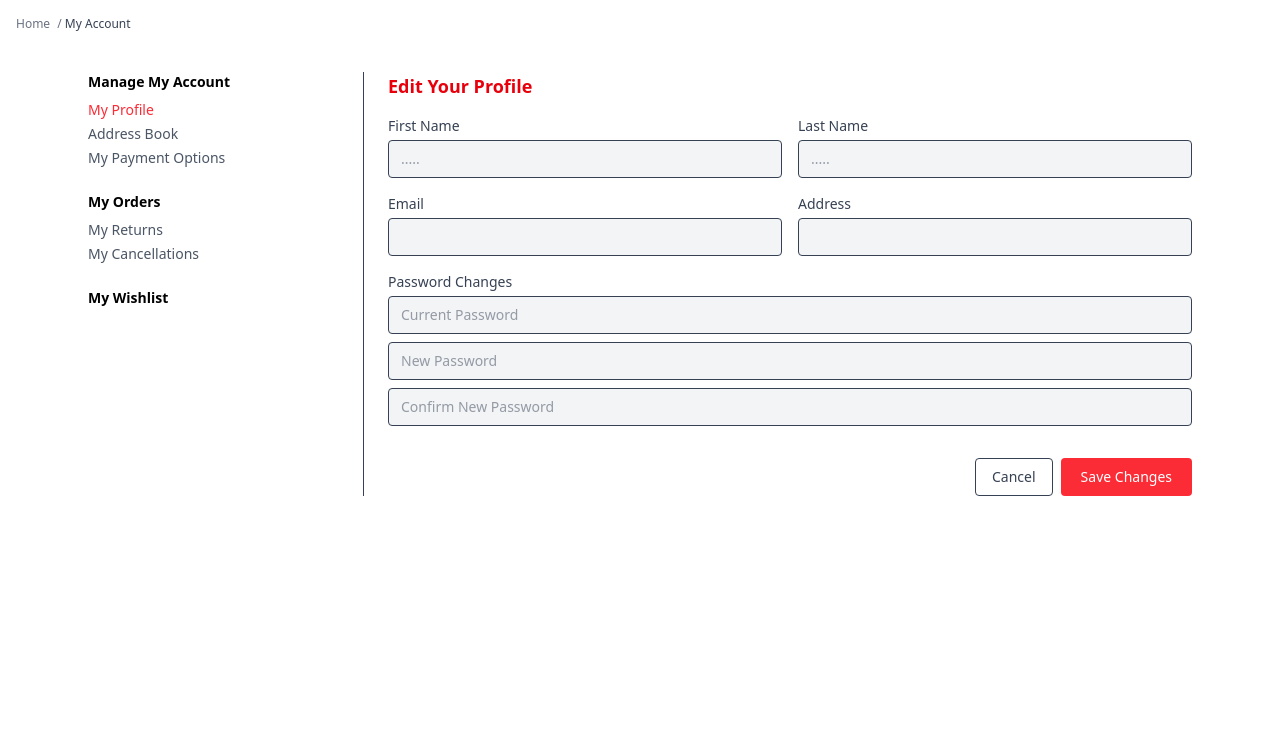
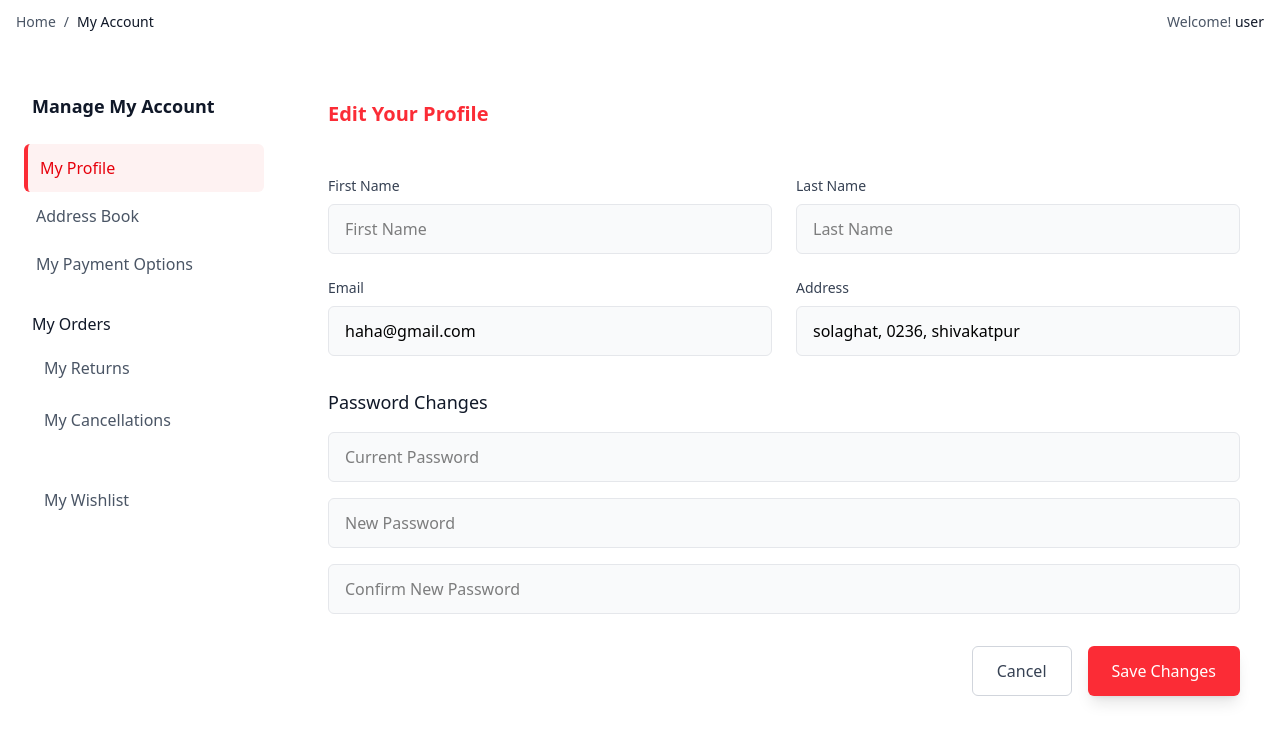
Before and after one commit to sasss77/Doko.com, a React (Vite) app in the folder doko.com/: page /my-account in a window 1280 px wide. Shown: the top 742 px of the page. Built offline with nearby package versions, Linux system fonts and the light colour scheme.

Commit message:
my account page updated

```diff
--- a/doko.com/src/MyAccount.jsx
+++ b/doko.com/src/MyAccount.jsx
@@ -1,110 +1,263 @@
-import React from "react";
+import React, { useState } from 'react';
 
-const MyAccount = () => {
+export default function AccountManagement() {
+  const [formData, setFormData] = useState({
+    firstName: '',
+    lastName: '',
+    email: 'haha@gmail.com',
+    address: 'solaghat, 0236, shivakatpur',
+    currentPassword: '',
+    newPassword: '',
+    confirmPassword: ''
+  });
+
+  const [activeSection, setActiveSection] = useState('profile');
+
+  const handleInputChange = (e) => {
+    setFormData({
+      ...formData,
+      [e.target.name]: e.target.value
+    });
+  };
+
+  const handleSave = () => {
+    console.log('Saving changes...', formData);
+  };
+
+  const handleCancel = () => {
+    setFormData({
+      firstName: '',
+      lastName: '',
+      currentPassword: '',
+      newPassword: '',
+      confirmPassword: ''
+    });
+  };
+
   return (
-    <div className="bg-white font-sans text-sm text-gray-700 min-h-screen">
-      <div className="flex justify-between items-center p-4 text-xs text-gray-500">
-        <nav className="space-x-1">
-          <a href="#" className="hover:underline">Home</a> /
-          <span className="text-gray-700 hover:text-black"> My Account</span>
-        </nav>
+    <div className="min-h-screen bg-white">
+      {/* Header */}
+      <div className="bg-white  px-4 py-3">
+        <div className="max-w-7xl mx-auto flex items-center justify-between">
+          <div className="flex items-center space-x-2 text-sm text-gray-600">
+            <span className="hover:text-gray-900 cursor-pointer transition-colors duration-200">Home</span>
+            <span>/</span>
+            <span className="text-gray-900">My Account</span>
+          </div>
+          <div className="text-sm text-gray-600">
+            Welcome! <span className="text-gray-900 font-medium">user</span>
+          </div>
+        </div>
       </div>
 
-      <div className="flex max-w-6xl mx-auto p-6">
-        <aside className="w-1/4 pr-6 border-r">
-          <div className="mb-6">
-            <h3 className="font-semibold text-black mb-2">Manage My Account</h3>
-            <ul className="space-y-1 text-sm text-gray-600 pr-12">
-              <li className="text-red-500 font-medium">My Profile</li>
-              <li><a href="#" className="hover:text-black">Address Book</a></li>
-              <li><a href="#" className="hover:text-black">My Payment Options</a></li>
-            </ul>
+      <div className="max-w-7xl mx-auto px-4 py-8">
+        <div className="flex flex-col lg:flex-row gap-8">
+          {/* Sidebar */}
+          <div className="lg:w-64 flex-shrink-0">
+            <div className="bg-white   overflow-hidden">
+              <div className="p-4 ">
+                <h2 className="text-lg font-semibold text-gray-900">Manage My Account</h2>
               </div>
-          <div className="mb-6">
-            <h3 className="font-semibold text-black mb-2">My Orders</h3>
-            <ul className="space-y-1 text-sm text-gray-600">
-              <li><a href="#" className="hover:text-black">My Returns</a></li>
-              <li><a href="#" className="hover:text-black">My Cancellations</a></li>
-            </ul>
+
+              <div className="p-2">
+                <div
+                  className={`p-3 rounded-md cursor-pointer transition-all duration-200 ${
+                    activeSection === 'profile'
+                      ? 'bg-red-50 text-red-600 border-l-4 border-red-500'
+                      : 'text-gray-600 hover:bg-gray-50 hover:text-gray-900'
+                  }`}
+                  onClick={() => setActiveSection('profile')}
+                >
+                  My Profile
                 </div>
-          <div>
-            <h3 className="font-semibold text-black mb-2">My Wishlist</h3>
+                <div
+                  className={`p-3 rounded-md cursor-pointer transition-all duration-200 ${
+                    activeSection === 'address'
+                      ? 'bg-red-50 text-red-600 border-l-4 border-red-500'
+                      : 'text-gray-600 hover:bg-gray-50 hover:text-gray-900'
+                  }`}
+                  onClick={() => setActiveSection('address')}
+                >
+                  Address Book
                 </div>
-        </aside>
+                <div
+                  className={`p-3 rounded-md cursor-pointer transition-all duration-200 ${
+                    activeSection === 'payment'
+                      ? 'bg-red-50 text-red-600 border-l-4 border-red-500'
+                      : 'text-gray-600 hover:bg-gray-50 hover:text-gray-900'
+                  }`}
+                  onClick={() => setActiveSection('payment')}
+                >
+                  My Payment Options
+                </div>
+              </div>
 
-        <main className="flex-1 pl-6">
-          <h2 className="text-lg font-semibold text-red-600 mb-4">Edit Your Profile</h2>
+              <div className="p-4  border-gray-200">
+                <h3 className="text-base font-medium text-gray-900 mb-2">My Orders</h3>
+                <div className="space-y-1">
+                  <div
+                    className={`p-3 rounded-md cursor-pointer transition-all duration-200 ${
+                      activeSection === 'returns'
+                        ? 'bg-red-50 text-red-600 border-l-4 border-red-500'
+                        : 'text-gray-600 hover:bg-gray-50 hover:text-gray-900'
+                    }`}
+                    onClick={() => setActiveSection('returns')}
+                  >
+                    My Returns
+                  </div>
+                  <div
+                    className={`p-3 rounded-md cursor-pointer transition-all duration-200 ${
+                      activeSection === 'cancellations'
+                        ? 'bg-red-50 text-red-600 border-l-4 border-red-500'
+                        : 'text-gray-600 hover:bg-gray-50 hover:text-gray-900'
+                    }`}
+                    onClick={() => setActiveSection('cancellations')}
+                  >
+                    My Cancellations
+                  </div>
+                </div>
+              </div>
 
-          <form className="space-y-4">
-            <div className="flex space-x-4">
-              <div className="w-1/2">
-                <label className="block text-gray-700">First Name</label>
+              <div className="p-4   border-gray-200">
+                <div
+                  className={`p-3 rounded-md cursor-pointer transition-all duration-200 ${
+                    activeSection === 'wishlist'
+                      ? 'bg-red-50 text-red-600 border-l-4 border-red-500'
+                      : 'text-gray-600 hover:bg-gray-50 hover:text-gray-900'
+                  }`}
+                  onClick={() => setActiveSection('wishlist')}
+                >
+                  My Wishlist
+                </div>
+              </div>
+            </div>
+          </div>
+
+          {/* Main Content */}
+          <div className="flex-1">
+            <div className="bg-white   ">
+              <div className="p-6 ">
+                <h1 className="text-xl font-semibold text-red-500">Edit Your Profile</h1>
+              </div>
+
+              <div className="p-6">
+                <div className="grid grid-cols-1 md:grid-cols-2 gap-6 mb-8">
+                  {/* First Name */}
+                  <div className="transform transition-all duration-200 focus-within:scale-[1.02]">
+                    <label className="block text-sm font-medium text-gray-700 mb-2">
+                      First Name
+                    </label>
                     <input
                       type="text"
-                  placeholder="....."
-                  className="w-full mt-1 px-3 py-2 border rounded bg-gray-100"
+                      name="firstName"
+                      value={formData.firstName}
+                      onChange={handleInputChange}
+                      className="w-full px-4 py-3 bg-gray-50 border border-gray-200 rounded-md focus:outline-none focus:ring-2 focus:ring-red-500 focus:border-red-500 transition-all duration-200"
+                      placeholder="First Name"
                     />
                   </div>
-              <div className="w-1/2">
-                <label className="block text-gray-700">Last Name</label>
+
+                  {/* Last Name */}
+                  <div className="transform transition-all duration-200 focus-within:scale-[1.02]">
+                    <label className="block text-sm font-medium text-gray-700 mb-2">
+                      Last Name
+                    </label>
                     <input
                       type="text"
-                  placeholder="....."
-                  className="w-full mt-1 px-3 py-2 border rounded bg-gray-100"
+                      name="lastName"
+                      value={formData.lastName}
+                      onChange={handleInputChange}
+                      className="w-full px-4 py-3 bg-gray-50 border border-gray-200 rounded-md focus:outline-none focus:ring-2 focus:ring-red-500 focus:border-red-500 transition-all duration-200"
+                      placeholder="Last Name"
+                    />
+                  </div>
+
+                  {/* Email */}
+                  <div className="transform transition-all duration-200 focus-within:scale-[1.02]">
+                    <label className="block text-sm font-medium text-gray-700 mb-2">
+                      Email
+                    </label>
+                    <input
+                      type="email"
+                      name="email"
+                      value={formData.email}
+                      onChange={handleInputChange}
+                      className="w-full px-4 py-3 bg-gray-50 border border-gray-200 rounded-md focus:outline-none focus:ring-2 focus:ring-red-500 focus:border-red-500 transition-all duration-200"
+                    />
+                  </div>
+
+                  {/* Address */}
+                  <div className="transform transition-all duration-200 focus-within:scale-[1.02]">
+                    <label className="block text-sm font-medium text-gray-700 mb-2">
+                      Address
+                    </label>
+                    <input
+                      type="text"
+                      name="address"
+                      value={formData.address}
+                      onChange={handleInputChange}
+                      className="w-full px-4 py-3 bg-gray-50 border border-gray-200 rounded-md focus:outline-none focus:ring-2 focus:ring-red-500 focus:border-red-500 transition-all duration-200"
                     />
                   </div>
                 </div>
 
-            <div className="flex space-x-4">
-              <div className="w-1/2">
-                <label className="block text-gray-700">Email</label>
+                {/* Password Changes Section */}
+                <div className="mb-8">
+                  <h3 className="text-lg font-medium text-gray-900 mb-4">Password Changes</h3>
+                  <div className="space-y-4">
+                    <div className="transform transition-all duration-200 focus-within:scale-[1.02]">
                       <input
-                  type="email"
-                  className="w-full mt-1 px-3 py-2 border rounded bg-gray-100"
+                        type="password"
+                        name="currentPassword"
+                        value={formData.currentPassword}
+                        onChange={handleInputChange}
+                        placeholder="Current Password"
+                        className="w-full px-4 py-3 bg-gray-50 border border-gray-200 rounded-md focus:outline-none focus:ring-2 focus:ring-red-500 focus:border-red-500 transition-all duration-200"
                       />
                     </div>
-              <div className="w-1/2">
-                <label className="block text-gray-700">Address</label>
+                    <div className="transform transition-all duration-200 focus-within:scale-[1.02]">
                       <input
-                  type="text"
-                  className="w-full mt-1 px-3 py-2 border rounded bg-gray-100"
+                        type="password"
+                        name="newPassword"
+                        value={formData.newPassword}
+                        onChange={handleInputChange}
+                        placeholder="New Password"
+                        className="w-full px-4 py-3 bg-gray-50 border border-gray-200 rounded-md focus:outline-none focus:ring-2 focus:ring-red-500 focus:border-red-500 transition-all duration-200"
+                      />
+                    </div>
+                    <div className="transform transition-all duration-200 focus-within:scale-[1.02]">
+                      <input
+                        type="password"
+                        name="confirmPassword"
+                        value={formData.confirmPassword}
+                        onChange={handleInputChange}
+                        placeholder="Confirm New Password"
+                        className="w-full px-4 py-3 bg-gray-50 border border-gray-200 rounded-md focus:outline-none focus:ring-2 focus:ring-red-500 focus:border-red-500 transition-all duration-200"
                       />
                     </div>
                   </div>
-
-            <div>
-              <label className="block text-gray-700 mb-1">Password Changes</label>
-              <input
-                type="password"
-                placeholder="Current Password"
-                className="w-full mb-2 px-3 py-2 border rounded bg-gray-100"
-              />
-              <input
-                type="password"
-                placeholder="New Password"
-                className="w-full mb-2 px-3 py-2 border rounded bg-gray-100"
-              />
-              <input
-                type="password"
-                placeholder="Confirm New Password"
-                className="w-full px-3 py-2 border rounded bg-gray-100"
-              />
                 </div>
 
-            <div className="flex justify-end space-x-2 pt-4">
-              <button type="button" className="px-4 py-2 rounded border hover:bg-gray-100">
+                {/* Action Buttons */}
+                <div className="flex flex-col sm:flex-row gap-4 justify-end">
+                  <button
+                    onClick={handleCancel}
+                    className="px-6 py-3 text-gray-700 bg-white border border-gray-300 rounded-md hover:bg-gray-50 focus:outline-none focus:ring-2 focus:ring-gray-500 transition-all duration-200 transform hover:scale-105"
+                  >
                     Cancel
                   </button>
-              <button type="submit" className="px-5 py-2 rounded bg-red-500 text-white hover:bg-red-600">
+                  <button
+                    onClick={handleSave}
+                    className="px-6 py-3 bg-red-500 text-white rounded-md hover:bg-red-600 focus:outline-none focus:ring-2 focus:ring-red-500 transition-all duration-200 transform hover:scale-105 shadow-lg hover:shadow-xl"
+                  >
                     Save Changes
                   </button>
                 </div>
-          </form>
-        </main>
+              </div>
+            </div>
+          </div>
+        </div>
       </div>
     </div>
   );
-};
-
-export default MyAccount;
-//My account
+}
```
Lines whose indentation alone changed are shown as unchanged.
